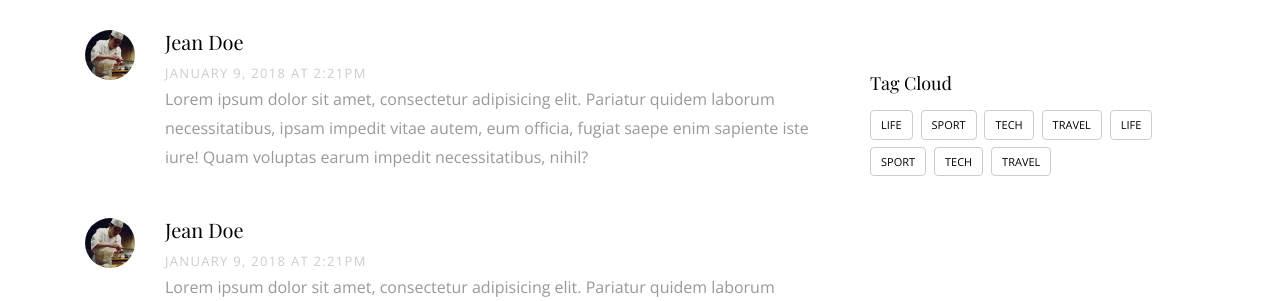
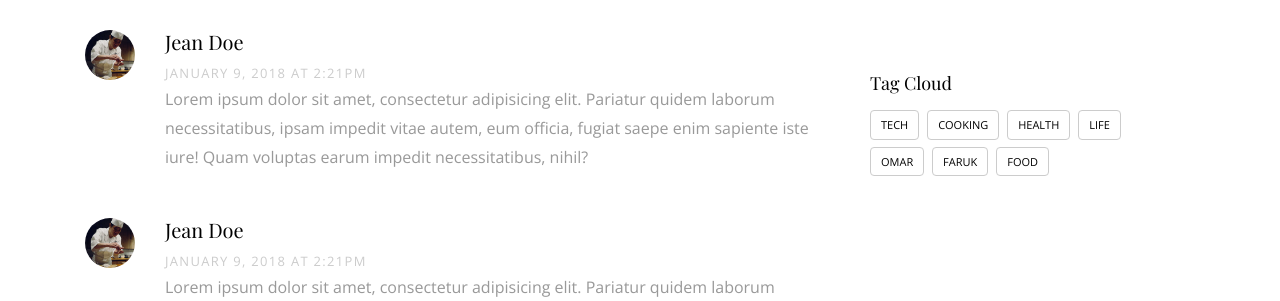
Before and after one commit to IamOmaR22/Restaurant_Site_with_Python_and_Django, a Django app: page /blog/1 in a window 1280 px wide. Shown: the part 1043-1344 px from the top of the page. Run offline with Django 3.2, Linux system fonts and the light colour scheme; data comes from the database, SQL or seed files in the repository; parts of the project's set-up code (start-up, migrations or seed data) failed here and were passed over; some libraries are stand-ins or nearby versions; some web fonts are replaced.

Commit message:
All Tags

```diff
--- a/src/blog/templates/post/post_detail.html
+++ b/src/blog/templates/post/post_detail.html
@@ -118,14 +118,9 @@
                 <div class="sidebar-box">
                     <h3>Tag Cloud</h3>
                     <div class="tagcloud">
-                    <a href="#" class="tag-cloud-link">Life</a>
-                    <a href="#" class="tag-cloud-link">Sport</a>
-                    <a href="#" class="tag-cloud-link">Tech</a>
-                    <a href="#" class="tag-cloud-link">Travel</a>
-                    <a href="#" class="tag-cloud-link">Life</a>
-                    <a href="#" class="tag-cloud-link">Sport</a>
-                    <a href="#" class="tag-cloud-link">Tech</a>
-                    <a href="#" class="tag-cloud-link">Travel</a>
+                        {% for tag in all_tags %}
+                            <a href="{% url 'blog:post_by_tag' tag %}" class="tag-cloud-link">{{ tag }}</a>
+                        {% endfor %}
                     </div>
                 </div>
 
--- a/src/blog/views.py
+++ b/src/blog/views.py
@@ -1,5 +1,6 @@
 from django.shortcuts import render
 from .models import Post, Category
+from taggit.models import Tag
 
 # Create your views here.
 
@@ -12,8 +13,15 @@ def post_list(request):
 def post_detail(request, id):
     post_detail = Post.objects.get(id=id)
     categories = Category.objects.all()
+    all_tags = Tag.objects.all()
 
-    return render(request, 'post/post_detail.html', {'post_detail':post_detail, 'categories':categories})
+    context = {
+        'post_detail' : post_detail,
+        'categories' : categories,
+        'all_tags' : all_tags,
+    }
+
+    return render(request, 'post/post_detail.html', context)
 
 
 def post_by_tag(request, tag):
```
